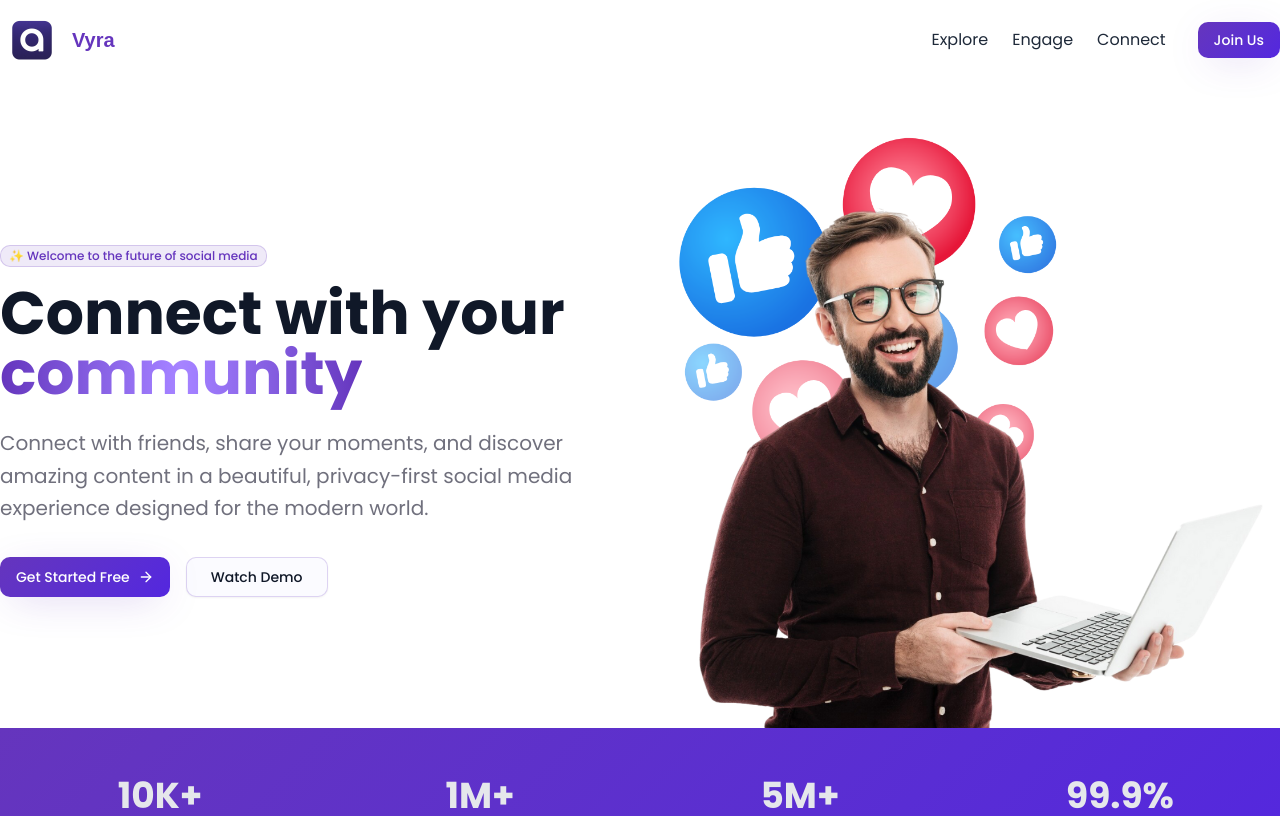
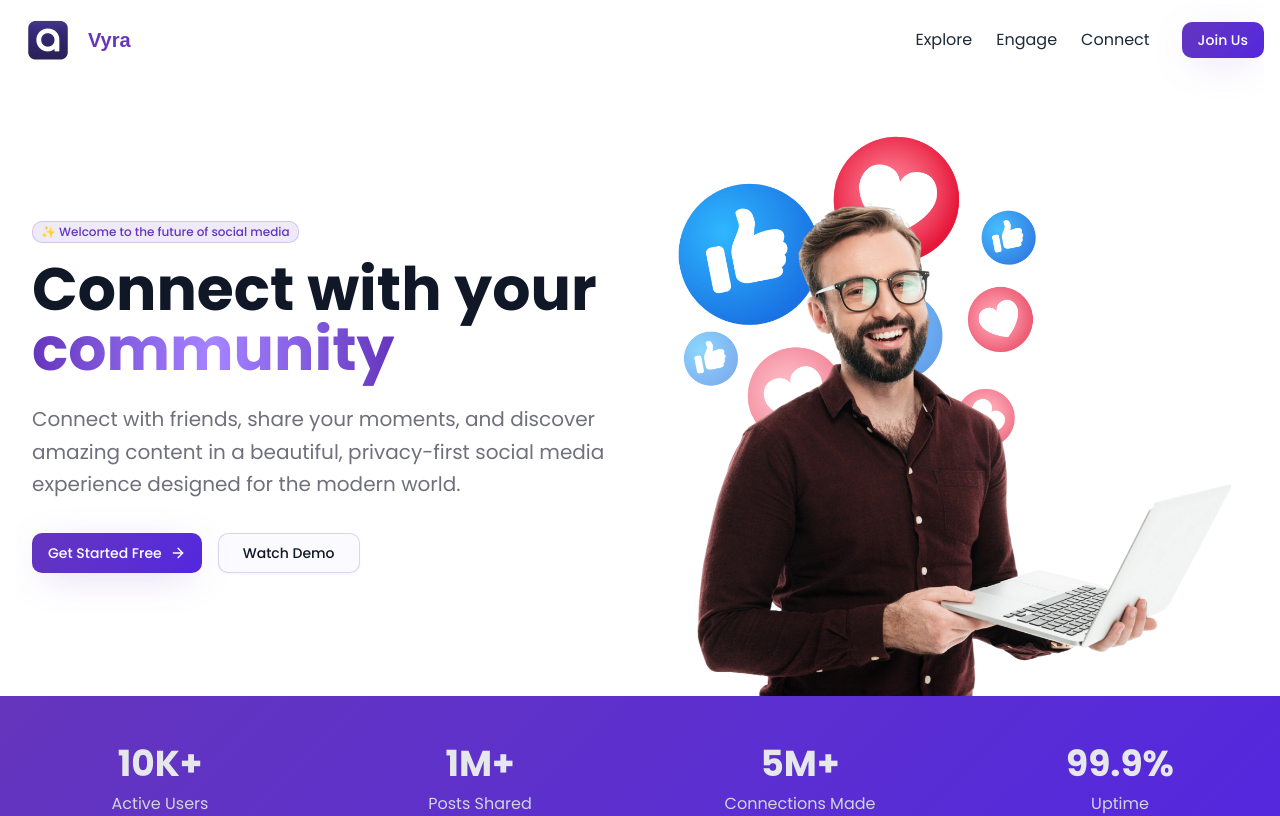
Before and after one commit to LordChristianDev/vyra-social-app, a React (Vite) app in the folder client/: page / in a window 1280 px wide. Shown: the top 816 px of the page. Built offline with nearby package versions, Linux system fonts and the light colour scheme; no server answers; a web font is replaced by a local one.

Commit message:
Updated UI Design to Mobile First

```diff
--- a/client/src/features/authentication/components/landing/features-section.tsx
+++ b/client/src/features/authentication/components/landing/features-section.tsx
@@ -40,10 +40,10 @@ export const FeaturesSection = () => {
 						Explore and Engage
 					</Badge>
 
-					<h2 className="text-4xl lg:text-5xl text-gray-900 font-bold leading-snug">
+					<h2 className="text-3xl lg:text-5xl text-gray-900 font-bold leading-snug">
 						Everything you need for
 						<br />
-						<span className="bg-gradient-to-r from-primary via-violet-400 to-primary bg-clip-text text-transparent animate-gradient bg-[length:100%_auto]">
+						<span className="bg-linear-to-r from-primary via-violet-400 to-primary bg-clip-text text-transparent animate-gradient bg-size-[100%_auto]">
 							meaningful connections
 						</span>
 					</h2>
--- a/client/src/features/authentication/components/landing/hero-section.tsx
+++ b/client/src/features/authentication/components/landing/hero-section.tsx
@@ -8,7 +8,7 @@ import { LoginDialog } from "@/features/authentication/components/login/login-di
 
 export const HeroSection = () => {
 	return (
-		<div className="container mx-auto pt-8 relative max-w-7xl">
+		<div className="container mx-auto px-4 pt-8 relative max-w-7xl">
 			<div className="flex flex-wrap gap-12 items-center animate-fade-in">
 				<div className="flex-1 space-y-8 ">
 					<div className="space-y-4">
@@ -21,7 +21,7 @@ export const HeroSection = () => {
 
 						<h1 className="mb-6 text-4xl md:text-6xl font-bold text-gray-900">
 							Connect with your {" "}
-							<span className="bg-gradient-to-r from-primary via-violet-400 to-primary bg-clip-text text-transparent animate-gradient bg-[length:100%_auto]">
+							<span className="bg-linear-to-r from-primary via-violet-400 to-primary bg-clip-text text-transparent animate-gradient bg-size-[100%_auto]">
 								community
 							</span>
 						</h1>
@@ -50,7 +50,7 @@ export const HeroSection = () => {
 							asChild
 							size="lg"
 							className={cn(
-								"border text-gray-900 bg-[oklch(0.99_0.01_285)] shadow-xs hover:bg-[oklch(0.96_0.05_295)] hover:text-[oklch(0.72_0.18_285)]",
+								"mb-4 border text-gray-900 bg-[oklch(0.99_0.01_285)] shadow-xs hover:bg-[oklch(0.96_0.05_295)] hover:text-[oklch(0.72_0.18_285)]",
 								"border-primary/20 hover:bg-primary/5 transition-smooth"
 							)}
 						>
@@ -67,7 +67,7 @@ export const HeroSection = () => {
 					</div>
 				</div>
 
-				<div className="relative flex-1">
+				<div className="hidden md:flex flex-1">
 					<img
 						src="/images/social_media_guy.png"
 						alt="Vyra Platform Preview"
--- a/client/src/features/authentication/pages/landing-page.tsx
+++ b/client/src/features/authentication/pages/landing-page.tsx
@@ -47,7 +47,7 @@ export default function LandingPage() {
 	return (
 		<div className="min-h-screen bg-white">
 			{/* Hero Section */}
-			<section className="relative overflow-hidden">
+			<section className="mx-4 relative overflow-hidden">
 				<Navbar />
 
 				<HeroSection />
--- a/client/src/features/authentication/pages/login-page.tsx
+++ b/client/src/features/authentication/pages/login-page.tsx
@@ -88,11 +88,11 @@ const LoginContent = () => {
 	return (
 		<main className="flex items-center justify-center bg-background w-full min-h-screen">
 			<div className="flex items-center">
-				<svg className="animate-spin h-8 w-8 text-white mr-4" fill="none" viewBox="0 0 24 24">
+				<svg className="animate-spin h-8 w-8 text-muted-foreground mr-4" fill="none" viewBox="0 0 24 24">
 					<circle className="opacity-25" cx="12" cy="12" r="10" stroke="currentColor" strokeWidth="4" />
 					<path className="opacity-75" fill="currentColor" d="M4 12a8 8 0 018-8V0C5.373 0 0 5.373 0 12h4zm2 5.291A7.962 7.962 0 014 12H0c0 3.042 1.135 5.824 3 7.938l3-2.647z" />
 				</svg>
-				<span className="text-2xl text-white">Logging in...</span>
+				<span className="text-2xl text-muted-foreground">Logging in...</span>
 			</div>
 		</main>
 	);
--- a/client/src/features/personalization/components/profile/profile-card.tsx
+++ b/client/src/features/personalization/components/profile/profile-card.tsx
@@ -52,7 +52,7 @@ export const ProfileCard = ({ profile, isOwnProfile }: ProfileCardProp) => {
 						{isOwnProfile &&
 							<Button
 								onClick={() => move('/settings')}
-								className="bg-gradient-primary text-white gap-2 cursor-pointer"
+								className="hidden md:flex bg-gradient-primary text-white gap-2 cursor-pointer"
 							>
 								<Edit3 className="h-4 w-4" />
 								Edit Profile
```
